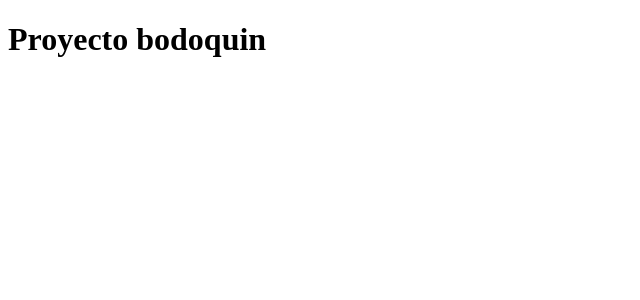
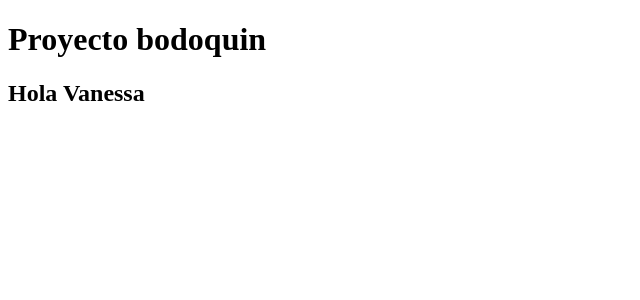
Before and after one commit to richirm/angular-bodoquin, an Angular app: page / in a window 1280 px wide. Shown: the top 300 px of the page, without its empty margins (0-640 px from the left). Built offline with nearby package versions, Linux system fonts and the light colour scheme.

Commit message:
1er commit

```diff
--- a/src/app/app.component.html
+++ b/src/app/app.component.html
@@ -1 +1,2 @@
 <h1>Proyecto bodoquin</h1>
+<h2>Hola Vanessa</h2>
```
